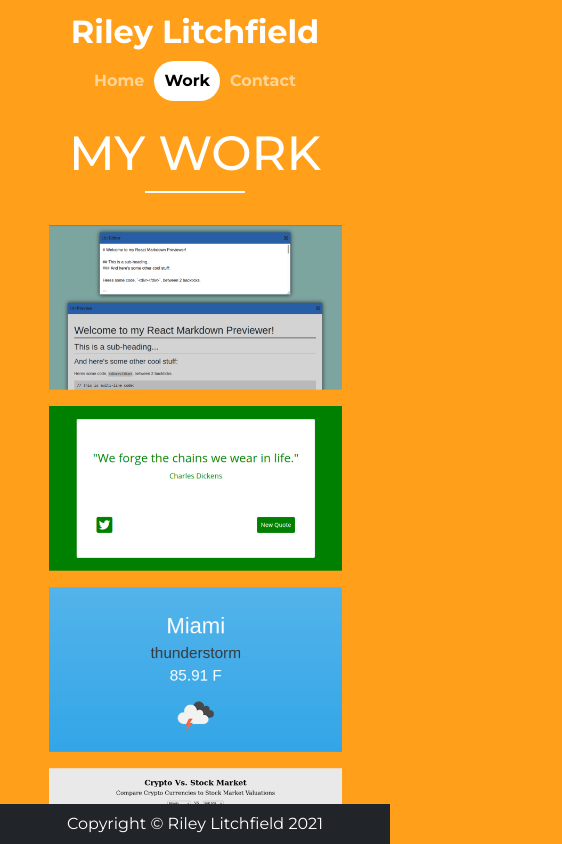
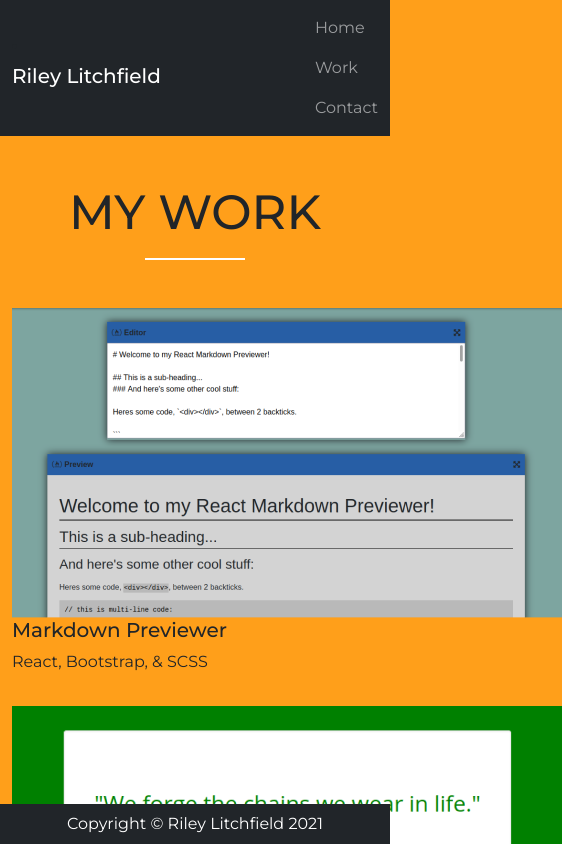
Before and after one commit to karateking007/riley-portfolio, a React (Create React App) app: page /work in a window 390 px wide. Shown: the top 844 px of the page, 562 px wide, since content can reach past the window. Built offline with nearby package versions, Linux system fonts and the light colour scheme.

Commit message:
Updated home page and app.css

```diff
--- a/src/App.css
+++ b/src/App.css
@@ -9,24 +9,11 @@
 }
 
 .App {
-  text-align: center;
-  color: var(--white);
   font-family: 'Montserrat', sans-serif;
-  text-align: left;
 }
 
-html {
-  height: 100vh;
-}
-
-html, body {
+body {
   background: var(--orange);
-}
-
-
-h1 {
-  font-size: 6rem;
-  font-weight: bold;
 }
 
 h2 {
@@ -63,342 +50,24 @@
 /* Navbar */
 
 .navbar {
-  background: var(--orange) !important;
-}
-
-.nav-link {
-  font-weight: bold;
-}
-
-.logo {
-  list-style-type: none;
-}
-
-.logo-name {
-  color: white;
-  font-size: 36px;
-  margin: 0;
-}
-
-.nav-item {
-  padding: 0 10px;
-  margin-left: 10px;
-}
-
-.active {
-  background-color: white;
-  border-radius: 180px;
-  color: black;
-}
-
-.active .nav-link {
-  color: black !important;
+  background: var(--orange);
 }
 
 /* Home */
-
-#home-container {
-  height: calc(100vh - 133px);
+.test {
+  height: 100vh;
 }
 
-.hero-text {
-  margin-bottom: 50px;
-}
+/* Media Queries */
 
-.headline {
-  margin-left: -5px;
-  font-size: 5rem;
-}
-
-.headline-sub-text {
-  font-size: 1.3rem;
-  font-weight: 400;
-}
-
-#home-button {
-  margin-left: -2px;
-}
-
-.graphic {
-  height: 475px;
-  width: auto;
-}
-
-/* Portfolio */
-
-.portfolio {
-  background: var(--orange);
-}
-
-.portfolio-grid {
-  display: flex;
-  align-items: center;
-  justify-content: center;
-  flex-wrap: wrap;
-}
-
-.portfolio-row {
-  display: flex;
-  flex-wrap: wrap;
-}
-
-/* .portfolio-col {
-  flex: 50%;
-  max-width: 50%;
-}  */
-
-.portfolio-row {
-  width: 75%;
-}
-
-/* Portfolio animations */
-
-.hvr-bounce-to-bottom {
-  display: inline-block;
-  vertical-align: middle;
-  -webkit-transform: perspective(1px) translateZ(0);
-  transform: perspective(1px) translateZ(0);
-  box-shadow: 0 0 1px rgba(0, 0, 0, 0);
-  position: relative;
-  -webkit-transition-property: color;
-  transition-property: color;
-  -webkit-transition-duration: 0.5s;
-  transition-duration: 0.5s;
-}
-.hvr-bounce-to-bottom:before {
-  content: "";
-  position: absolute;
-  z-index: 0;
-  top: 0;
-  left: 0;
-  right: 0;
-  bottom: 0;
-  background: var(--blue);
-  -webkit-transform: scaleY(0);
-  transform: scaleY(0);
-  -webkit-transform-origin: 50% 0;
-  transform-origin: 50% 0;
-  -webkit-transition-property: transform;
-  transition-property: transform;
-  -webkit-transition-duration: 0.5s;
-  transition-duration: 0.5s;
-  -webkit-transition-timing-function: ease-out;
-  transition-timing-function: ease-out;
-}
-.hvr-bounce-to-bottom:hover, .hvr-bounce-to-bottom:focus, .hvr-bounce-to-bottom:active {
-  color: white;
-}
-.hvr-bounce-to-bottom:hover:before, .hvr-bounce-to-bottom:focus:before, .hvr-bounce-to-bottom:active:before {
-  -webkit-transform: scaleY(1);
-  transform: scaleY(1);
-  -webkit-transition-timing-function: cubic-bezier(0.52, 1.64, 0.37, 0.66);
-  transition-timing-function: cubic-bezier(0.52, 1.64, 0.37, 0.66);
-}
-
-.hvrbox,
-.hvrbox * {
-	box-sizing: border-box;
-}
-.hvrbox {
-	position: relative;
-	display: inline-block;
-	overflow: hidden;
-	max-width: 100%;
-	height: auto;
-}
-.hvrbox img {
-	max-width: 100%;
-}
-.hvrbox .hvrbox-layer_bottom {
-	display: block;
-}
-.hvrbox .hvrbox-layer_top {
-	opacity: 0;
-	position: absolute;
-	top: 0;
-	left: 0;
-	right: 0;
-	bottom: 0;
-	width: 100%;
-	height: 100%;
-	background: rgba(0, 0, 0, 0.6);
-	color: #fff;
-	padding: 15px;
-	-moz-transition: all 0.4s ease-in-out 0s;
-	-webkit-transition: all 0.4s ease-in-out 0s;
-	-ms-transition: all 0.4s ease-in-out 0s;
-	transition: all 0.4s ease-in-out 0s;
-}
-.hvrbox:hover .hvrbox-layer_top,
-.hvrbox.active .hvrbox-layer_top {
-	opacity: 1;
-}
-.hvrbox .hvrbox-text {
-	text-align: center;
-	display: inline-block;
-	position: absolute;
-	top: 50%;
-	left: 50%;
-	-moz-transform: translate(-50%, -50%);
-	-webkit-transform: translate(-50%, -50%);
-	-ms-transform: translate(-50%, -50%);
-	transform: translate(-50%, -50%);
-}
-.hvrbox .hvrbox-text_mobile {
-	font-size: 15px;
-	border-top: 1px solid rgb(179, 179, 179); /* for old browsers */
-	border-top: 1px solid rgba(179, 179, 179, 0.7);
-	margin-top: 5px;
-	padding-top: 2px;
-	display: none;
-}
-.hvrbox.active .hvrbox-text_mobile {
-	display: block;
-}
-
-.work-container {
-  height: calc(100vh - 133px);
-}
-
-/* Contact */
-.contact {
-  background: var(--orange);
-}
-
-#contact-container {
-  height: calc(100vh - 92px);
-  overflow: visible;
-}
-
-.mail-graphic {
-  max-width: 100%;
-}
-
-.sub-text {
-  font-weight: 400;
-}
-
-#contact-button {
-  width: 100%;
-}
-
-#contact-right {
-  padding: 25px;
-}
-
-.btn-primary.focus, .btn-primary:focus {
-  -webkit-box-shadow: none!important;
-  box-shadow: none!important;
-}
-
-.form-control:focus {
-  box-shadow: 0px 0px 5px var(--blue) !important;
- }
-
- .form-label {
-   font-weight: 600;
-   font-size: 1.1rem;
- }
-
-/* Media queries */
-@media (min-width: 1200px) {
-  .container{
-      max-width: 1024px;
-  }
-  .logo-name {
-    margin: auto;
-    text-align: center;
-    margin-left: 50px;
+@media (min-width: 768px) {
+  #home-graphic {
+    max-width: 75%;
   }
 }
 
-@media (max-width: 768px) {
-  /* Navbar */
-  .nav-container {
-    justify-content: space-around !important;
-  }
-
-  .nav-item {
-    margin-left: 0 !important;
-  }
-  .navbar-nav{
-    width: 100%;
-    display: flex;
-    flex-direction: row;
-    align-items: center;
-    justify-content: center;
-    margin-top: 5px;
-  }
-
-  .logo-name {
-    font-size: 2rem;
-  }
-
-  /* Home */
-  #home-container {
-    height: calc(100vh - 154px);
-  }
-
-  .headline {
-    font-size: 3.5rem;
-    text-align: center;
-    margin-bottom: 0;
-    margin-top: 1rem !important;
-  }
-
-  .headline-sub-text {
-    text-align: center;
-    margin: 0 !important;
-    margin-top: 5px !important;
-  }
-
-  #home-button {
-    margin: 0 !important;
-    margin-top: 10px !important;
-    padding: 7px 14px;
-  }
-
-  .hero-text {
-    display: flex;
-    flex-direction: column;
-    align-items: center;
-    justify-content: center;
-    margin-bottom: 10px;
-  }
-  .graphic {
-    padding: 0 1rem;
-    height: auto;
-    width: 100%;
-    margin-top: 1rem !important;
-  }
-
-  .col-graphic {
-    height: auto !important;
-  }
-
-  /* Work */
-  .work-container {
-    height: calc(100vh - 154px);
-  }
-
-  .secondary-headline {
-    padding: 0px !important;
-    margin-top: 1rem;
-  }
-  .line {
-    margin-bottom: 2rem !important;
-  }
-  #portfolio-container {
-    padding: 0 !important;
-  }
-  .portfolio-row-bottom {
-    margin-bottom: 3rem !important;
-  }
-  .portfolio-col {
-    padding: 0 !important;
-  }
-  /* Contact */
-  .mail-graphic {
-    margin-bottom: 2.3rem !important;
+@media (min-width: 992px) {
+  #home-graphic {
+    max-width: 50%;
   }
 }
--- a/src/components/Home.jsx
+++ b/src/components/Home.jsx
@@ -4,24 +4,18 @@
 
 function Home() {
     return (
-        <div id="home-container" className="container">
-            <div className="row home-row align-items-center h-100">
-                <div className="hero-text col-lg-5">
-                    <h1 className="headline font-weight-bold">Hi, <br />I'm Riley!</h1>
-                    <p className="headline-sub-text mt-4">A web developer.</p>
-                    <Link to="/work"><button id="home-button" className="btn btn-blue mt-4">
-                        See My Work
-                    </button></Link>
-                </div>
-                <div className="col-lg-7 col-graphic d-flex justify-content-end align-items-center h-100">
-                    <img
-                        className="graphic img-fluid"
-                        src={graphic}
-                        alt="..."
-                    />
+        <section className="test text-light p-sm-5 p-5 mt-lg-5 text-center text-lg-start">
+            <div className="container">
+                <div className="d-lg-flex align-items-center justify-content-between">
+                    <div>
+                        <h1 className="display-1 fw-bold">Hi,<br />I'm Riley</h1>
+                        <p className="lead my-4 fw-bold">A web developer.</p>
+                        <button className="btn btn-blue">View My Work</button>
+                    </div>
+                    <img className="img-fluid w-100 my-5 my-lg-0 mx-auto mx-lg-0 px-2" id="home-graphic" src={graphic} alt="Man using computer." />
                 </div>
             </div>
-        </div>
+        </section>
     );
 }
 
```
